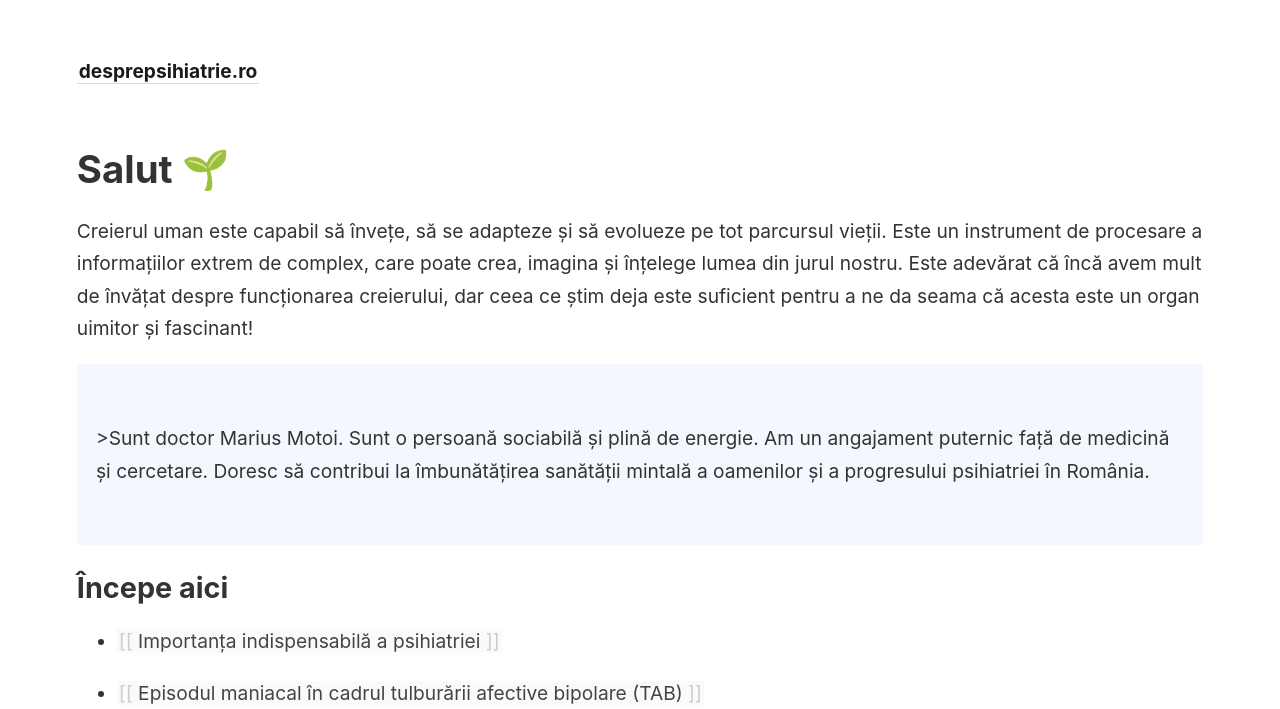
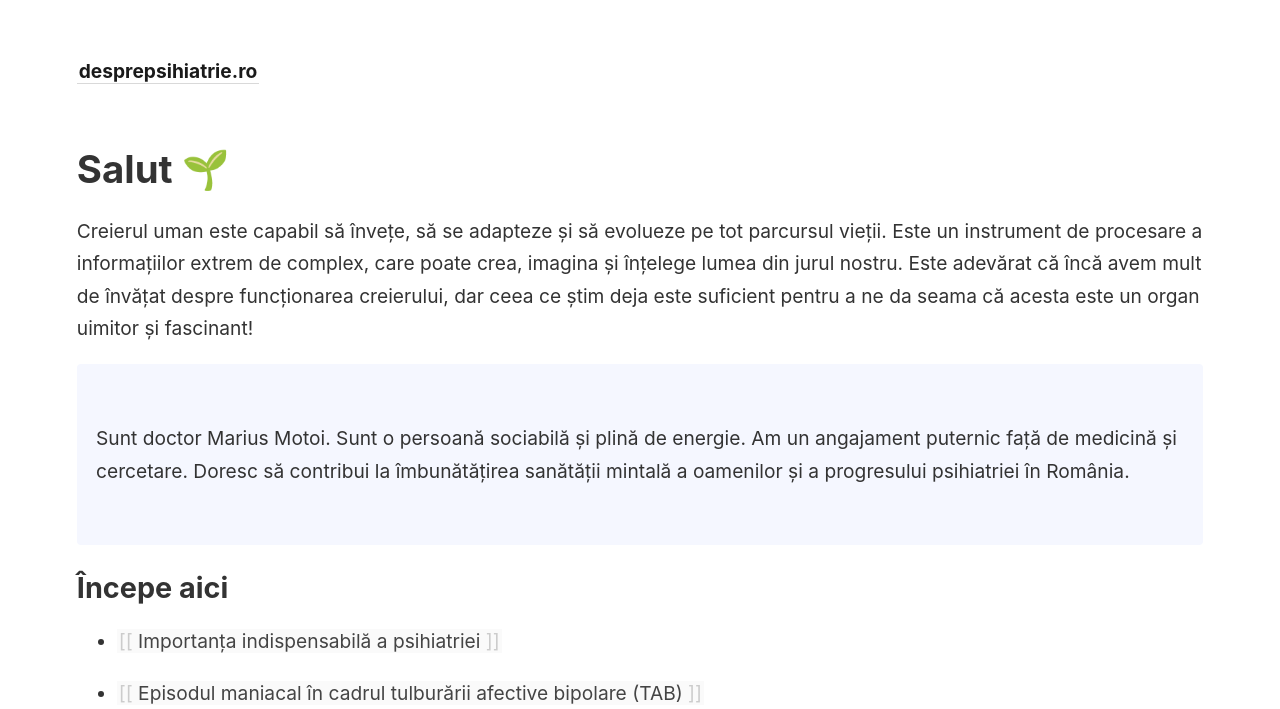
Before and after one commit to desprepsihiatrie/blog, a Jekyll site: the page built from _pages/index.md, in a window 1280 px wide, cut to the strip 0-709 px from the top of the page. Built offline with Jekyll 4.4.1, drawn with Linux system fonts in a browser that asks for light colours.

```diff
--- a/_pages/index.md
+++ b/_pages/index.md
@@ -9,9 +9,8 @@ permalink: /
 
 Creierul uman este capabil să învețe, să se adapteze și să evolueze pe tot parcursul vieții. Este un instrument de procesare a informațiilor extrem de complex, care poate crea, imagina și înțelege lumea din jurul nostru. Este adevărat că încă avem mult de învățat despre funcționarea creierului, dar ceea ce știm deja este suficient pentru a ne da seama că acesta este un organ uimitor și fascinant!
 
-
 <p style="padding: 3em 1em; background: #f5f7ff; border-radius: 4px;">
->Sunt doctor Marius Motoi. Sunt o persoană sociabilă și plină de energie. Am un angajament puternic față de medicină și cercetare. Doresc să contribui la îmbunătățirea sanătății mintală a oamenilor și a progresului psihiatriei în România.
+Sunt doctor Marius Motoi. Sunt o persoană sociabilă și plină de energie. Am un angajament puternic față de medicină și cercetare. Doresc să contribui la îmbunătățirea sanătății mintală a oamenilor și a progresului psihiatriei în România.
 </p>
 
 ## Începe aici
```
